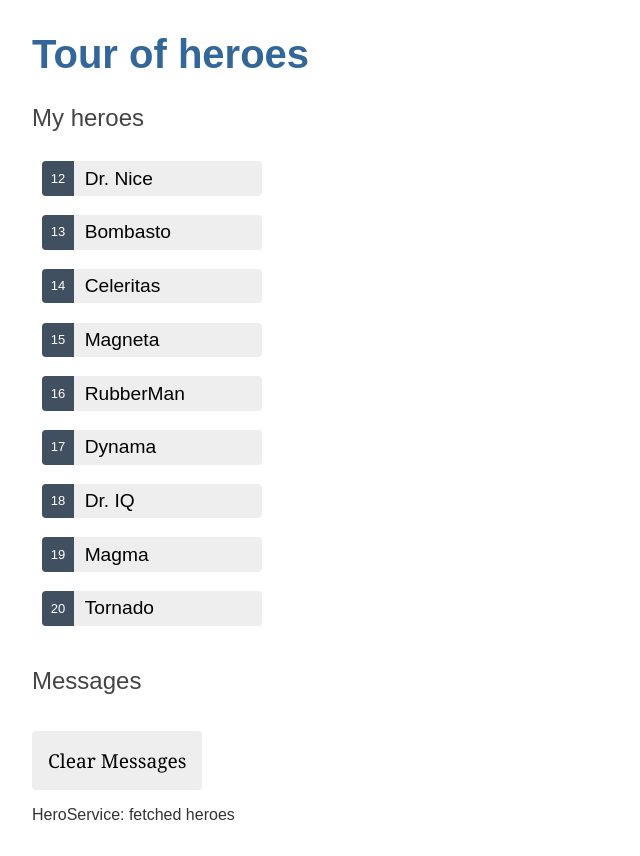
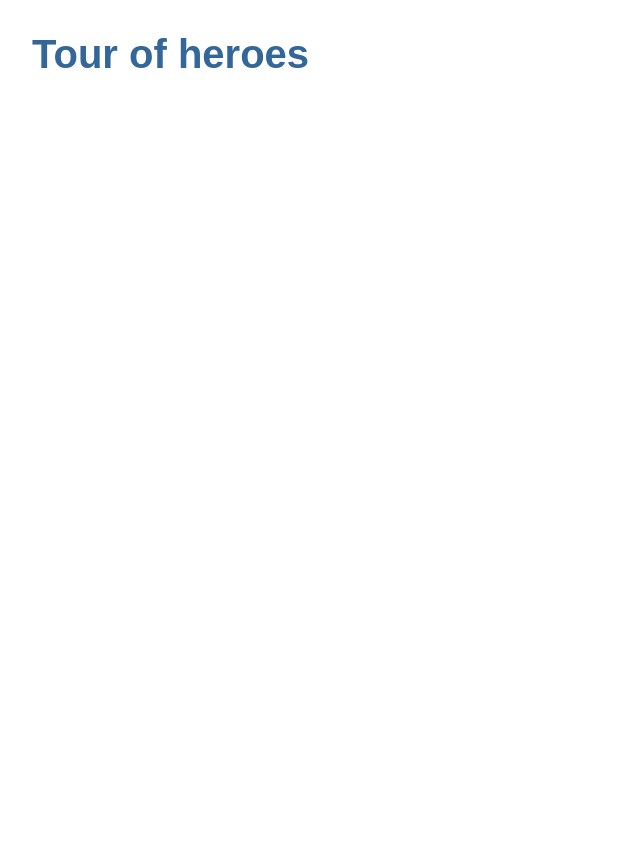
Before and after one commit to tomasgoyret/tour-of-heroes, an Angular app: page / in a window 1280 px wide. Shown: the whole page, without its empty margins (0-640 px from the left). After the commit the page ends 800 px from the top, so only its background shows below. Built offline with nearby package versions, Linux system fonts and the light colour scheme.

Commit message:
adding router outlet

```diff
--- a/src/app/app-routing.module.ts
+++ b/src/app/app-routing.module.ts
@@ -1,7 +1,10 @@
 import { NgModule } from '@angular/core';
 import { RouterModule, Routes } from '@angular/router';
+import { HeroesComponent } from './heroes/heroes.component';
 
-const routes: Routes = [];
+const routes: Routes = [
+  {path: 'heroes', component: HeroesComponent}
+];
 
 @NgModule({
   imports: [RouterModule.forRoot(routes)],
--- a/src/app/app.component.html
+++ b/src/app/app.component.html
@@ -1,3 +1,3 @@
 <h1>{{title}}</h1>
-<app-heroes></app-heroes>
+<router-outlet></router-outlet>
 <app-messages></app-messages>
```
